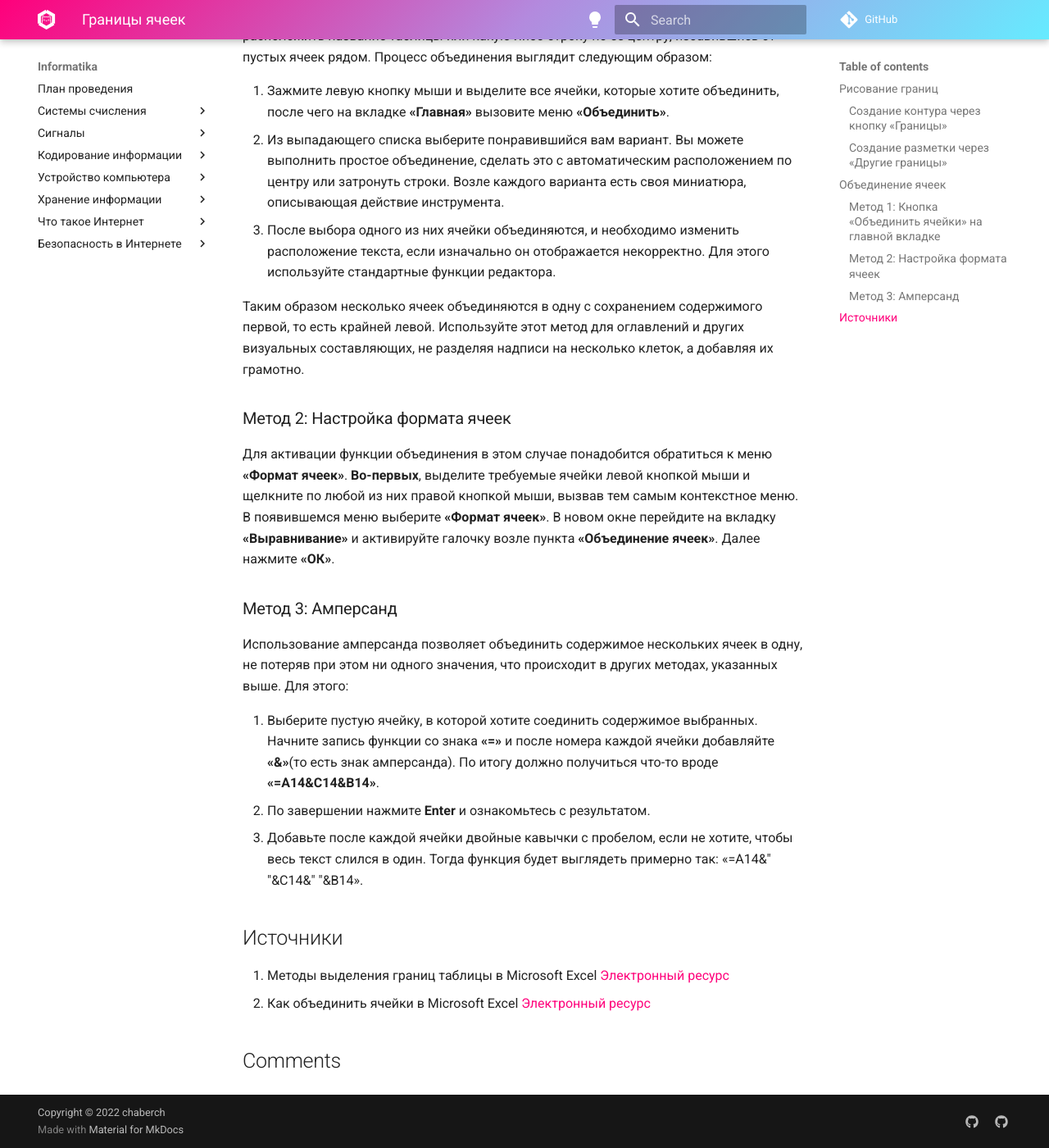
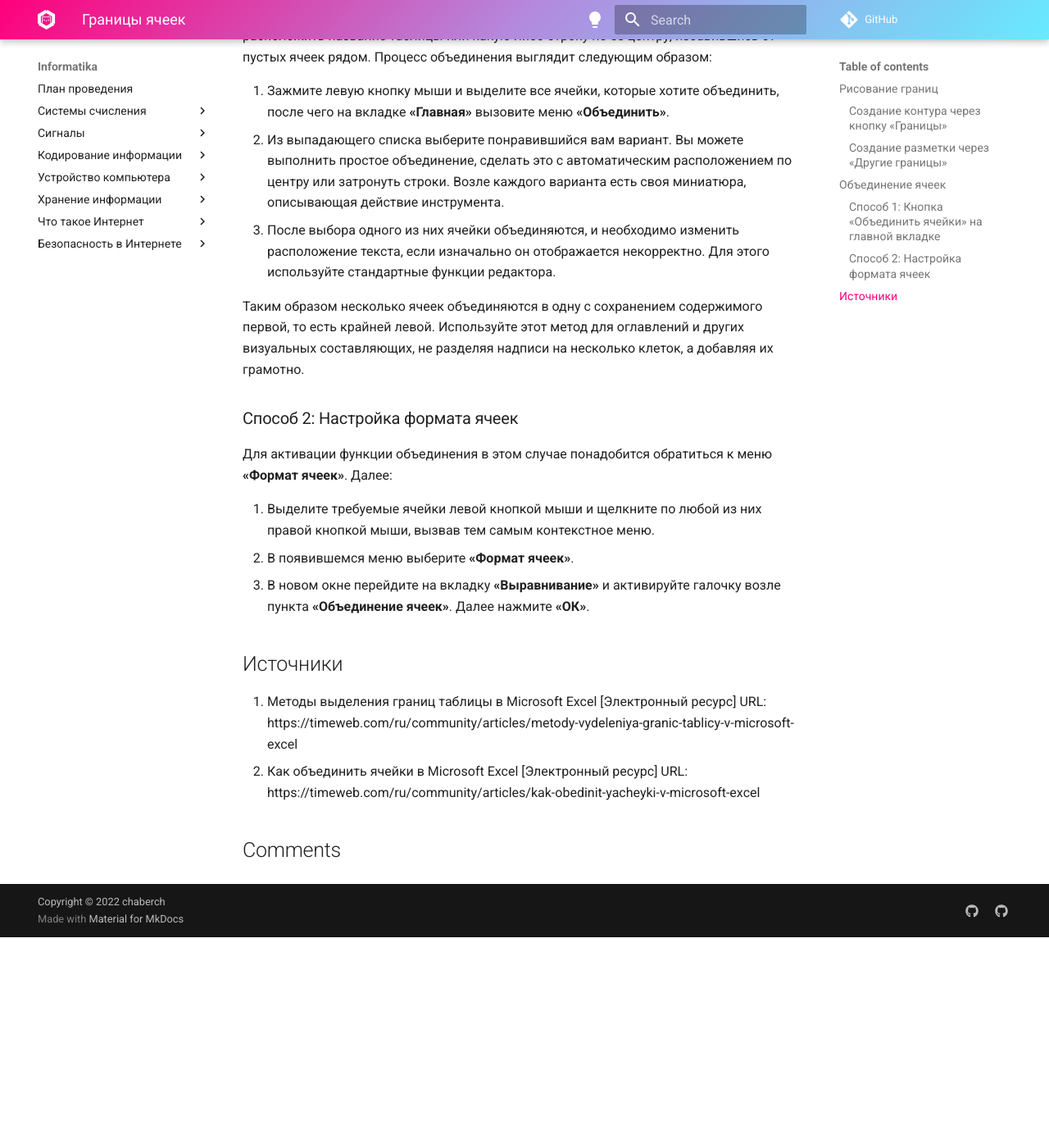
Before and after one commit to chabErch/Informatika, an MkDocs documentation site: the page built from docs/MS Excel/Границы ячеек.md, in a window 1280 px wide and 1400 px high, scrolled down 1193 px. Shown: the whole window at 82% size. Built offline with MkDocs 1.6.1 and Material for MkDocs 9.7.7, drawn with Linux system fonts in a browser that asks for light colours; comment, search, counter and statistics services are not loaded; after the commit the page ends 2336 px from its top, so only the background shows below that; some of the changed text lies outside the part shown.

Commit message:
Update Границы ячеек.md

```diff
--- a/docs/MS Excel/Границы ячеек.md
+++ b/docs/MS Excel/Границы ячеек.md
@@ -7,25 +7,25 @@
 более тонко настраивать её отображение при создании нужной таблицы.
 Существует 2 способа создания разделения в файле Excel:
 
-1.	Через меню **«Границы»** во вкладке **«Главная»**;
-2.	Кликнув на **«Другие границы»** в этом же меню.
+1. Через меню **«Границы»** во вкладке **«Главная»**;
+2. Кликнув на **«Другие границы»** в этом же меню.
 
 ### Создание контура через кнопку «Границы»
 
 Выделите необходимые ячейки, а далее:
 
-1.	Нажмите на кнопку «Границы», которая расположена снизу от выбора;
-2.	Выберите желаемый вариант разметки, после чего она будет применена.
+1. Нажмите на кнопку «Границы», которая расположена снизу от выбора;
+2. Выберите желаемый вариант разметки, после чего она будет применена.
 
 ### Создание разметки через «Другие границы»
 
 Некоторые функции не поместились в выпадающее меню «Границы», поэтому они
 находятся в расширенном. Выделите необходимые ячейки, а далее:
 
-1.	Откройте меню «Границы»;
-2.	Кликните на «Другие границы» внизу выпадающего окошка — откроется вкладка,
-    в которой вы сможете самостоятельно нарисовать контур;
-3.	Сделайте шаблон, нажмите «ОК».
+1. Откройте меню «Границы»;
+2. Кликните на «Другие границы» внизу выпадающего окошка — откроется вкладка,
+	в которой вы сможете самостоятельно нарисовать контур;
+3. Сделайте шаблон, нажмите «ОК».
 
 ## Объединение ячеек
 
@@ -33,9 +33,9 @@
 пользователь может записать определенный набор данных, будь то число,
 текст или целая функция. В некоторых случаях, как в визуальных,
 так и функциональных целях, требуется объединение нескольких ячеек в одну,
-что осуществляется несколькими  разными способами.
+что осуществляется несколькими разными способами.
 
-### Метод 1: Кнопка «Объединить ячейки» на главной вкладке
+### Способ 1: Кнопка «Объединить ячейки» на главной вкладке
 
 Кнопка «Объединить ячейки» соединяет выбранный диапазон клеток в одну,
 оставляя только значение первой и удаляя остальные, что необходимо учитывать
@@ -43,14 +43,14 @@
 когда вы хотите расположить название таблицы или какую-либо строку по ее центру,
 избавившись от пустых ячеек рядом. Процесс объединения выглядит следующим образом:
 
-1.	Зажмите левую кнопку мыши и выделите все ячейки, которые хотите объединить,
-    после чего на вкладке **«Главная»** вызовите меню **«Объединить»**.
-2.	Из выпадающего списка выберите понравившийся вам вариант. Вы можете выполнить
-	простое объединение, сделать это с автоматическим расположением по центру или
-    затронуть строки. Возле каждого варианта есть своя миниатюра, описывающая
+1. Зажмите левую кнопку мыши и выделите все ячейки, которые хотите объединить,
+   после чего на вкладке **«Главная»** вызовите меню **«Объединить»**.
+2. Из выпадающего списка выберите понравившийся вам вариант. Вы можете выполнить
+    простое объединение, сделать это с автоматическим расположением по центру или
+   	затронуть строки. Возле каждого варианта есть своя миниатюра, описывающая
     действие инструмента.
-3.	После выбора одного из них ячейки объединяются, и необходимо изменить
-    расположение текста, если изначально он отображается некорректно.
+3. После выбора одного из них ячейки объединяются, и необходимо изменить
+	расположение текста, если изначально он отображается некорректно.
     Для этого используйте стандартные функции редактора.
 
 Таким образом несколько ячеек объединяются в одну с сохранением содержимого
@@ -58,34 +58,19 @@
 визуальных составляющих, не разделяя надписи на несколько клеток,
 а добавляя их грамотно.
 
-### Метод 2: Настройка формата ячеек
+### Способ 2: Настройка формата ячеек
 
 Для активации функции объединения в этом случае понадобится обратиться
-к меню **«Формат ячеек»**.
-**Во-первых**, выделите требуемые ячейки левой кнопкой мыши и щелкните
+к меню **«Формат ячеек»**. Далее:
+
+1. Выделите требуемые ячейки левой кнопкой мыши и щелкните
 по любой из них правой кнопкой мыши, вызвав тем самым контекстное меню.
-В появившемся меню выберите **«Формат ячеек»**.
-В новом окне перейдите на вкладку **«Выравнивание»** и активируйте галочку
+2. В появившемся меню выберите **«Формат ячеек»**.
+3. В новом окне перейдите на вкладку **«Выравнивание»** и активируйте галочку
 возле пункта **«Объединение ячеек»**. Далее нажмите **«ОК»**.
-
-### Метод 3: Амперсанд
-
-Использование амперсанда позволяет объединить содержимое нескольких
-ячеек в одну, не потеряв при этом ни одного значения, что происходит
-в других методах, указанных выше. Для этого:
-
-1.	Выберите пустую ячейку, в которой хотите соединить содержимое выбранных.
-    Начните запись функции со знака **«=»** и после номера каждой ячейки
-    добавляйте **«&»**(то есть знак амперсанда). По итогу должно получиться
-    что-то вроде **«=A14&C14&B14»**.
-2.	По завершении нажмите **Enter** и ознакомьтесь с результатом.
-3.	Добавьте после каждой ячейки двойные кавычки с пробелом, если не хотите,
-    чтобы весь текст слился в один. Тогда функция будет выглядеть
-    примерно так: «=A14&" "&C14&" "&B14».
 
 ## Источники
 
-1. Методы выделения границ таблицы в Microsoft Excel
-[Электронный ресурс](https://timeweb.com/ru/community/articles/metody-vydeleniya-granic-tablicy-v-microsoft-excel)
-2. Как объединить ячейки в Microsoft Excel
-[Электронный ресурс](https://timeweb.com/ru/community/articles/kak-obedinit-yacheyki-v-microsoft-excel)
+1. Методы выделения границ таблицы в Microsoft Excel [Электронный ресурс] URL: https://timeweb.com/ru/community/articles/metody-vydeleniya-granic-tablicy-v-microsoft-excel
+2. Как объединить ячейки в Microsoft Excel [Электронный ресурс] URL:
+https://timeweb.com/ru/community/articles/kak-obedinit-yacheyki-v-microsoft-excel
```
